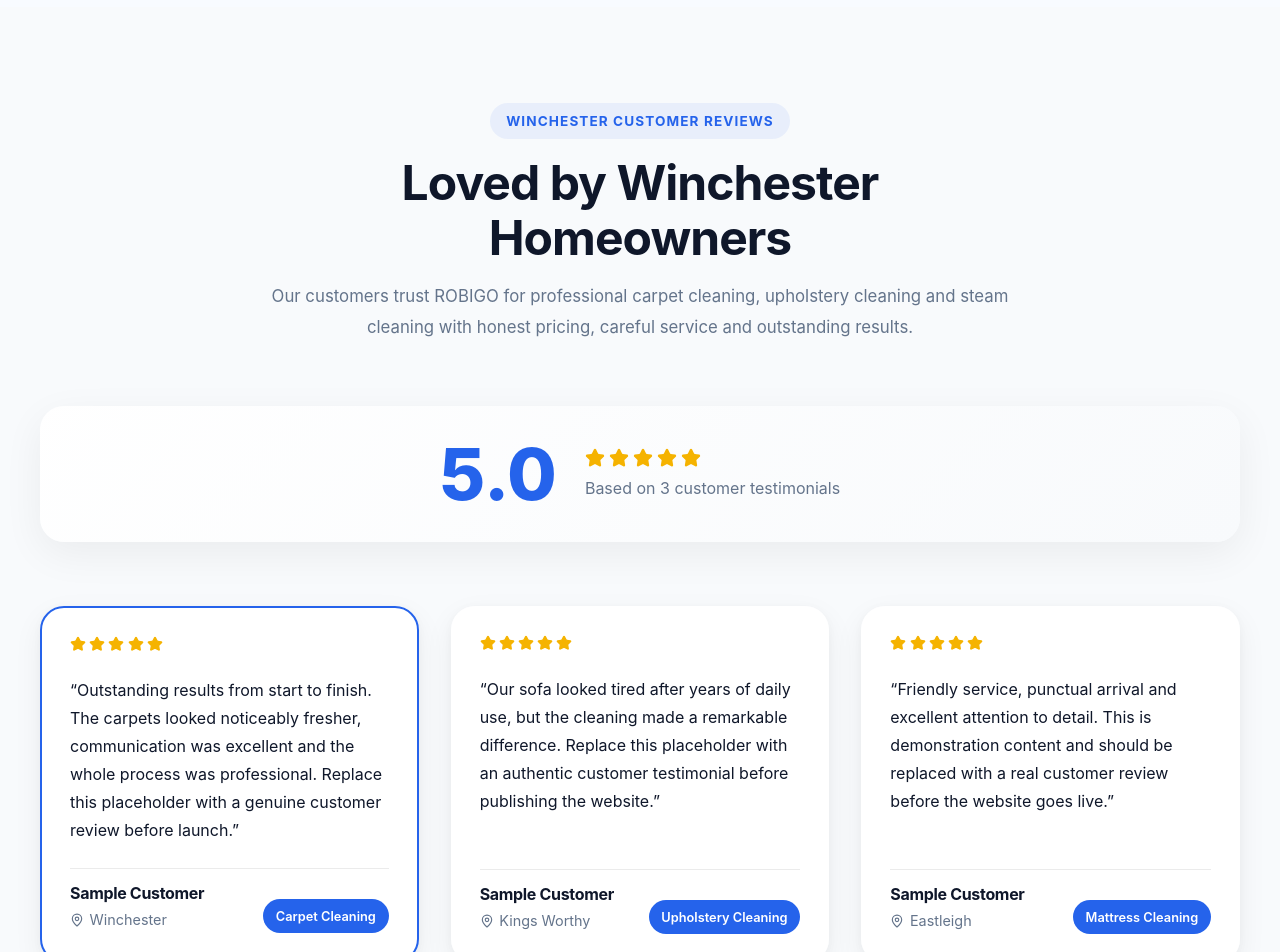
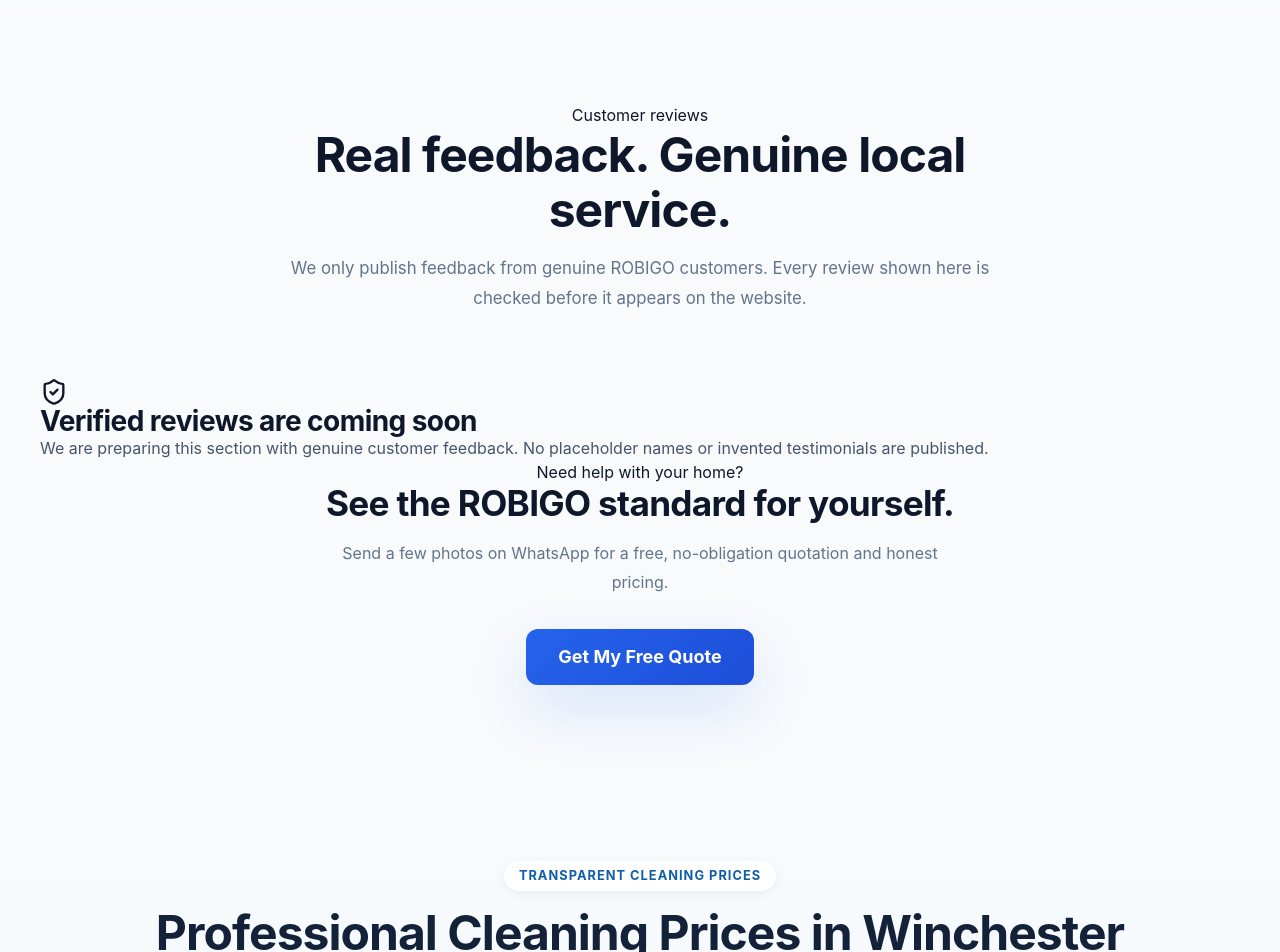
Before and after one commit to Robigo1977/ROBIGO-V5, a React (Vite) app: page /more-about-robigo in a window 1280 px wide. Shown: the part 4400-5352 px from the top of the page. Built offline with nearby package versions, Linux system fonts and the light colour scheme.

Commit message:
Rebuild reviews section around verified feedback

```diff
--- a/src/components/sections/Reviews/Reviews.tsx
+++ b/src/components/sections/Reviews/Reviews.tsx
@@ -1,6 +1,4 @@
-// src/components/sections/Reviews/Reviews.tsx
-
-import { Star } from "lucide-react";
+import { ShieldCheck, Star } from "lucide-react";
 
 import Button from "../../ui/Button";
 import Section from "../../ui/Section";
@@ -12,256 +10,103 @@ import ReviewCard from "./ReviewCard";
 
 import styles from "./Reviews.module.css";
 
-
-
 export default function Reviews() {
-
-
-  const averageRating = 5.0;
-
-  const reviewCount = reviews.length;
-
-
+  const verifiedReviews = reviews.filter((review) => review.verified);
+  const reviewCount = verifiedReviews.length;
+  const averageRating =
+    reviewCount > 0
+      ? verifiedReviews.reduce((total, review) => total + review.rating, 0) /
+        reviewCount
+      : 0;
 
   return (
+    <Section
+      id="reviews"
+      background="light"
+      className={styles.section}
+    >
+      <div className={styles.shell}>
+        <div className={styles.header}>
+          <span className={styles.eyebrow}>Customer reviews</span>
 
+          <h2>Real feedback. Genuine local service.</h2>
 
-    <Section
+          <p>
+            We only publish feedback from genuine ROBIGO customers. Every
+            review shown here is checked before it appears on the website.
+          </p>
+        </div>
 
-      id="reviews"
+        {reviewCount > 0 ? (
+          <>
+            <div className={styles.summary}>
+              <span className={styles.score}>{averageRating.toFixed(1)}</span>
 
-      background="light"
+              <div>
+                <div
+                  className={styles.stars}
+                  aria-label={`${averageRating.toFixed(1)} out of 5 stars`}
+                >
+                  {Array.from({ length: 5 }).map((_, index) => (
+                    <Star
+                      key={index}
+                      size={22}
+                      fill="currentColor"
+                      aria-hidden="true"
+                    />
+                  ))}
+                </div>
 
-      className={styles.section}
-
-    >
-
-
-
-      <div
-
-        className={styles.header}
-
-      >
-
-
-
-        <span
-
-          className={styles.badge}
-
-        >
-
-          WINCHESTER CUSTOMER REVIEWS
-
-        </span>
-
-
-
-
-
-        <h2>
-
-          Loved by Winchester Homeowners
-
-        </h2>
-
-
-
-
-
-        <p>
-
-          Our customers trust ROBIGO for professional carpet cleaning,
-          upholstery cleaning and steam cleaning with honest pricing,
-          careful service and outstanding results.
-
-        </p>
-
-
-
-      </div>
-
-
-
-
-
-
-
-      <div
-
-        className={styles.summary}
-
-      >
-
-
-
-        <div
-
-          className={styles.rating}
-
-        >
-
-
-
-          <span
-
-            className={styles.score}
-
-          >
-
-            {averageRating.toFixed(1)}
-
-          </span>
-
-
-
-
-
-          <div>
-
-
-            <div
-
-              className={styles.stars}
-
-            >
-
-
-              {Array.from({ length: 5 }).map((_, index) => (
-
-
-                <Star
-
-                  key={index}
-
-                  size={20}
-
-                  fill="currentColor"
-
-                />
-
-
-              ))}
-
-
-
+                <p>
+                  Based on {reviewCount} verified customer review
+                  {reviewCount === 1 ? "" : "s"}
+                </p>
+              </div>
             </div>
 
+            <div className={styles.grid}>
+              {verifiedReviews.map((review) => (
+                <ReviewCard
+                  key={review.id}
+                  review={review}
+                />
+              ))}
+            </div>
+          </>
+        ) : (
+          <div className={styles.emptyState}>
+            <span className={styles.icon} aria-hidden="true">
+              <ShieldCheck size={28} />
+            </span>
 
+            <div>
+              <h3>Verified reviews are coming soon</h3>
+              <p>
+                We are preparing this section with genuine customer feedback.
+                No placeholder names or invented testimonials are published.
+              </p>
+            </div>
+          </div>
+        )}
 
-
-
+        <div className={styles.cta}>
+          <div>
+            <span className={styles.ctaLabel}>Need help with your home?</span>
+            <h3>See the ROBIGO standard for yourself.</h3>
             <p>
-
-              Based on {reviewCount} customer testimonial
-              {reviewCount !== 1 ? "s" : ""}
-
+              Send a few photos on WhatsApp for a free, no-obligation
+              quotation and honest pricing.
             </p>
-
-
-
           </div>
 
-
-
+          <Button
+            href={site.whatsappMessage()}
+            size="lg"
+          >
+            Get My Free Quote
+          </Button>
         </div>
-
-
-
       </div>
-
-
-
-
-
-
-
-      <div
-
-        className={styles.grid}
-
-      >
-
-
-
-        {reviews.map((review) => (
-
-
-          <ReviewCard
-
-            key={review.id}
-
-            review={review}
-
-          />
-
-
-        ))}
-
-
-
-      </div>
-
-
-
-
-
-
-
-      <div
-
-        className={styles.cta}
-
-      >
-
-
-
-        <h3>
-
-          Ready for a fresher, cleaner home?
-
-        </h3>
-
-
-
-
-
-        <p>
-
-          Send us a few photos on WhatsApp today and receive a free,
-          no-obligation quotation with honest pricing.
-
-        </p>
-
-
-
-
-
-        <Button
-
-          href={site.whatsappMessage()}
-
-          size="lg"
-
-        >
-
-          Get My Free Quote
-
-        </Button>
-
-
-
-      </div>
-
-
-
-
-
     </Section>
-
-
   );
-
-
 }
```
